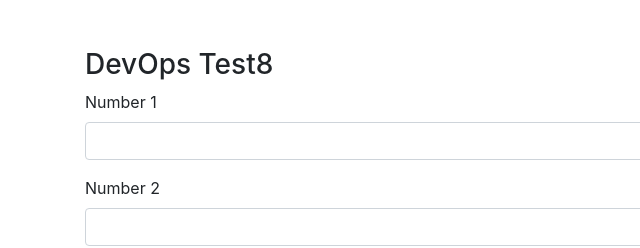
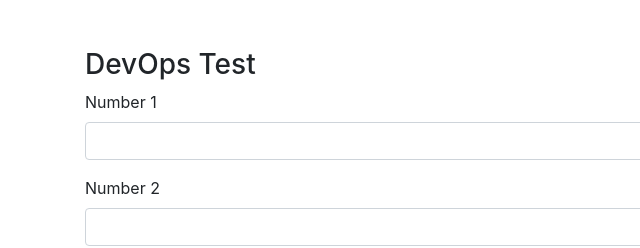
Before and after one commit to cemre-2187/devops, a website: page html/index.html in a window 1280 px wide. Shown: the top 248 px of the page, 0-640 px from the left. Drawn offline with nearby package versions, Linux system fonts and the light colour scheme.

Commit message:
depyments

```diff
--- a/html/index.html
+++ b/html/index.html
@@ -14,7 +14,7 @@
 
   <div class="container mt-5">
 
-    <h3>DevOps Test8</h3>
+    <h3>DevOps Test</h3>
 
     <div class="form-group">
       <label for="exampleInputEmail1">Number 1</label>
```
Also changed, not shown: .github/workflows/deploy.yml, .github/workflows/deploydev.yml, .github/workflows/deployqa.yml.
